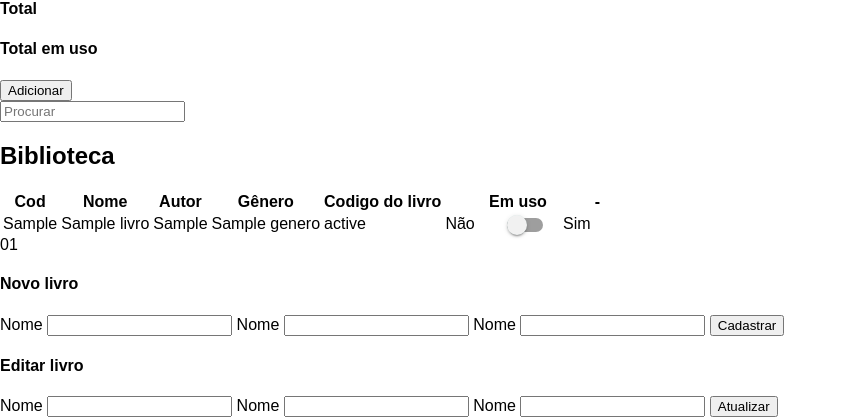
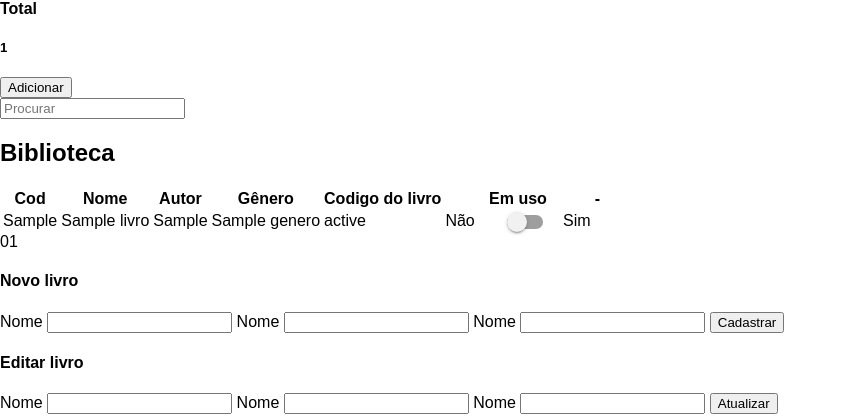
Before and after one commit to js-bruno/Projeto-Mais-Fulera-Do-Brazil, a PHP site: page /admin/componentes/biblioteca/view/index.php in a window 1280 px wide. Shown: the top 420 px of the page, without its empty margins (0-847 px from the left). Run offline with PHP 8.4, Linux system fonts and the light colour scheme; tables that the repository leaves empty or names only in its code hold one stand-in row (values such as "Sample post").

Commit message:
Adicionando total de livros e excluindo div de livros em uso, mudança que pode ser revista mais tarde

```diff
--- a/admin/componentes/biblioteca/view/index.php
+++ b/admin/componentes/biblioteca/view/index.php
@@ -20,18 +20,22 @@
   <div class="resumo">
     <div class="total">
       <h4>Total</h4>
-      <h5></h5>
+      <h5>
+      <?php
+$sql = "SELECT count(*) as t FROM livros";
+$sql = $pdo->query($sql);
+$sql = $sql->fetch();
+$total = $sql['t'];
+echo $total;
+
+
+?>
+
+
+      </h5>
       <i class="fas fa-chart-line"></i>
     </div>
-      <div class="total">
-        <h4>Total em uso</h4>
-        <h5><?php
 
-
-
-        ?></h5>
-        <i class="fas fa-chart-bar"></i>
-      </div>
       <button><i class="fas fa-plus"></i> Adicionar</button>
     <form>
       <input placeholder="Procurar" type="search">
--- a/css/style.css
+++ b/css/style.css
@@ -521,6 +521,7 @@
   border: solid #e2e2e2 1px;
   color: #78ad78 ;
   width: 18%;
+  height: 50px;
   border-radius: 4px;
   text-align: left;
   transition: .2s ease;
```
